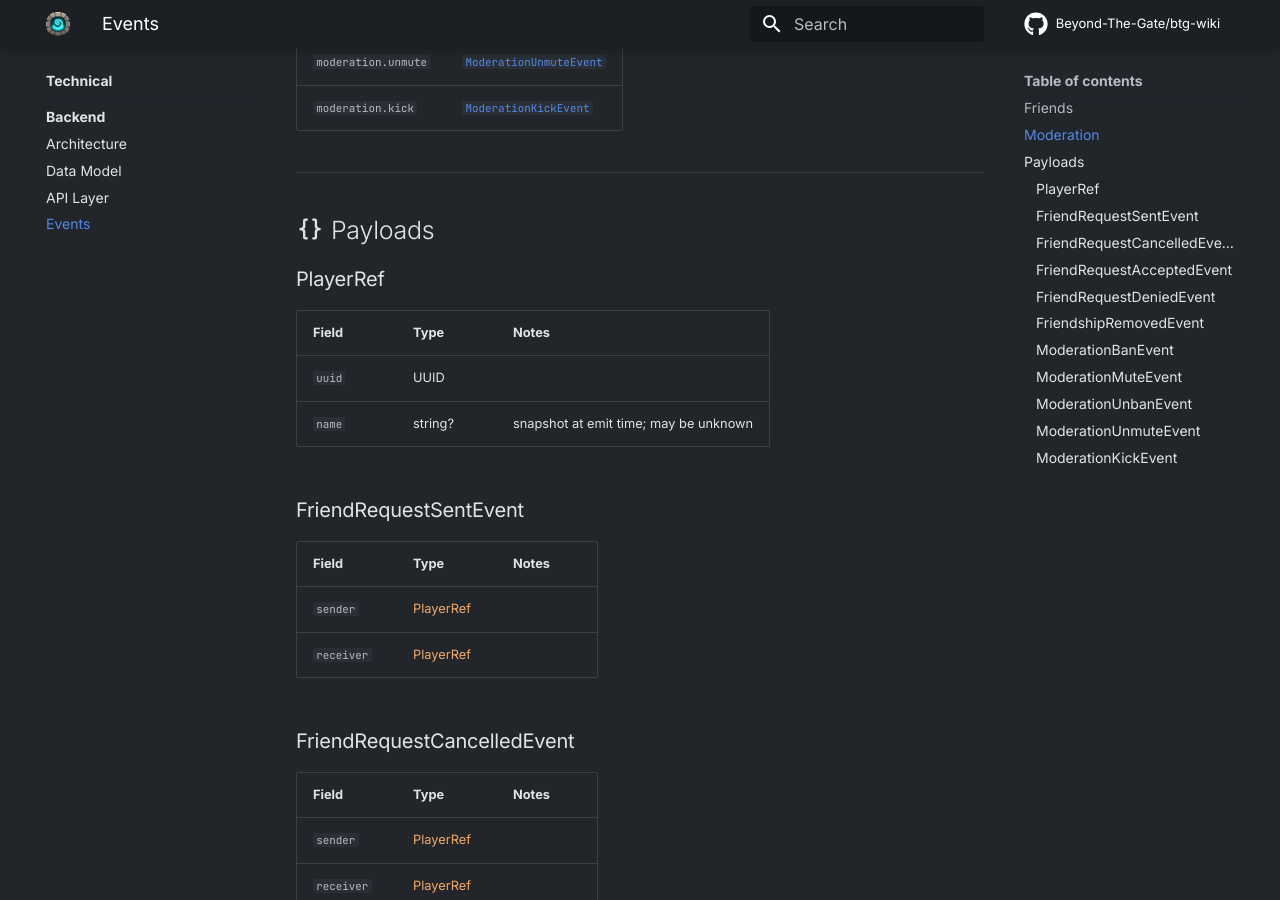
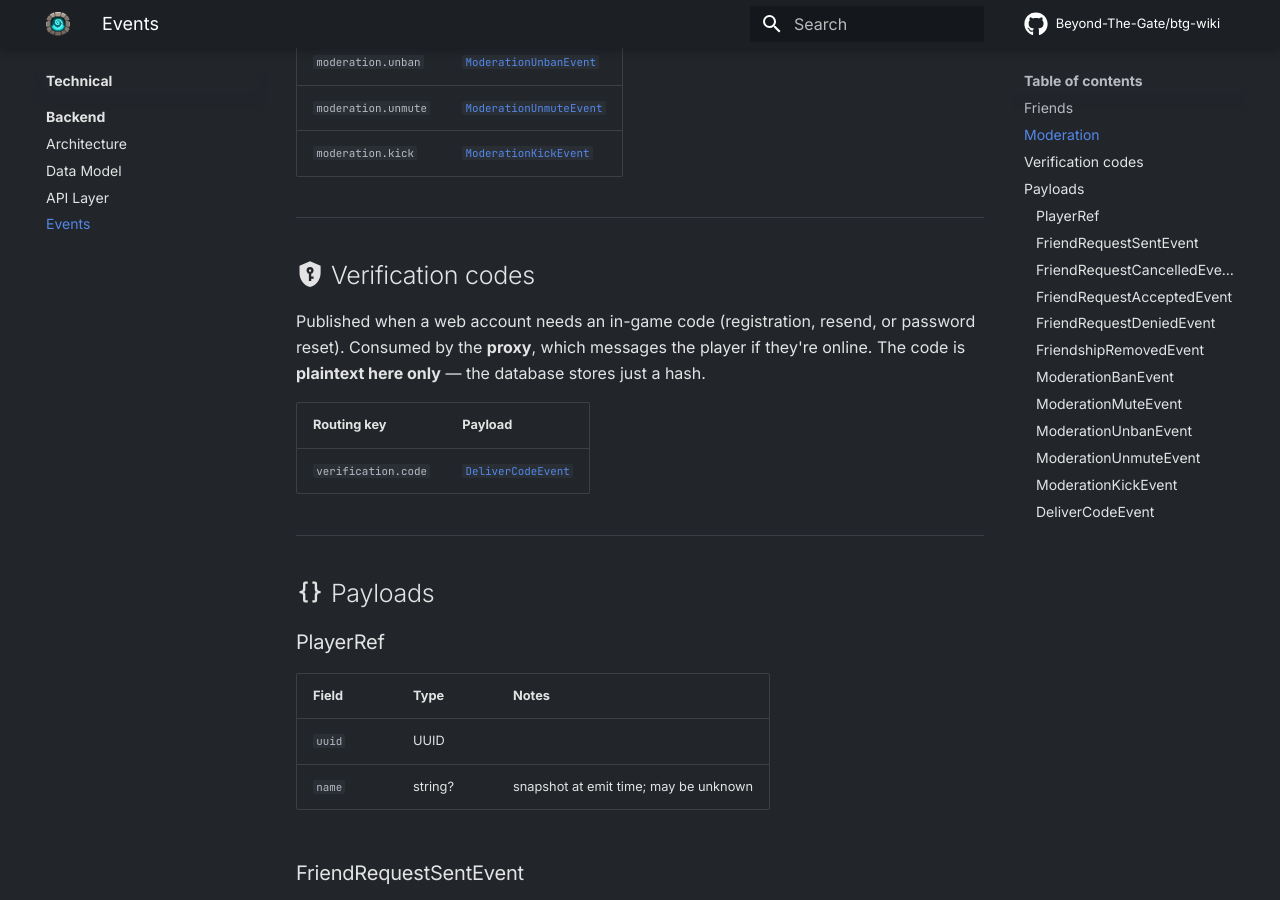
Before and after one commit to Beyond-The-Gate/btg-wiki, an MkDocs documentation site: the page built from docs/technical/backend/events.md, in a window 1280 px wide and 900 px high, scrolled down 1252 px. Built offline with MkDocs 1.6.1 and Material for MkDocs 9.7.7, drawn with Linux system fonts in a browser that asks for light colours; comment, search, counter and statistics services are not loaded; some of the changed text lies outside the part shown.

Commit message:
Update events documentation with verification codes
Add details about verification codes and DeliverCodeEvent.

```diff
--- a/docs/technical/backend/events.md
+++ b/docs/technical/backend/events.md
@@ -8,6 +8,7 @@ Bind a queue with a routing-key pattern to receive a category:
 |---|---|
 | `friend.#` | all friend events |
 | `moderation.#` | all moderation events |
+| `verification.code` | the in-game verification code delivery |
 | `#` | everything |
 
 ---
@@ -33,6 +34,16 @@ Bind a queue with a routing-key pattern to receive a category:
 | `moderation.unban` | [`ModerationUnbanEvent`](#moderationunbanevent) |
 | `moderation.unmute` | [`ModerationUnmuteEvent`](#moderationunmuteevent) |
 | `moderation.kick` | [`ModerationKickEvent`](#moderationkickevent) |
+
+---
+
+## :material-shield-key: Verification codes
+
+Published when a web account needs an in-game code (registration, resend, or password reset). Consumed by the **proxy**, which messages the player if they're online. The code is **plaintext here only** — the database stores just a hash.
+
+| Routing key | Payload |
+|---|---|
+| `verification.code` | [`DeliverCodeEvent`](#delivercodeevent) |
 
 ---
 
@@ -114,3 +125,10 @@ Bind a queue with a routing-key pattern to receive a category:
 | `moderator` | [PlayerRef](#playerref)? | `null` = console/system |
 | `reason` | string? | optional |
 | `at` | timestamp | when kicked |
+
+### DeliverCodeEvent
+| Field | Type | Notes |
+|---|---|---|
+| `playerUuid` | UUID | recipient |
+| `code` | string | 6-digit, plaintext, 10-minute validity |
+| `purpose` | enum | `ACCOUNT_ACTIVATION` \| `PASSWORD_RESET` |
```
